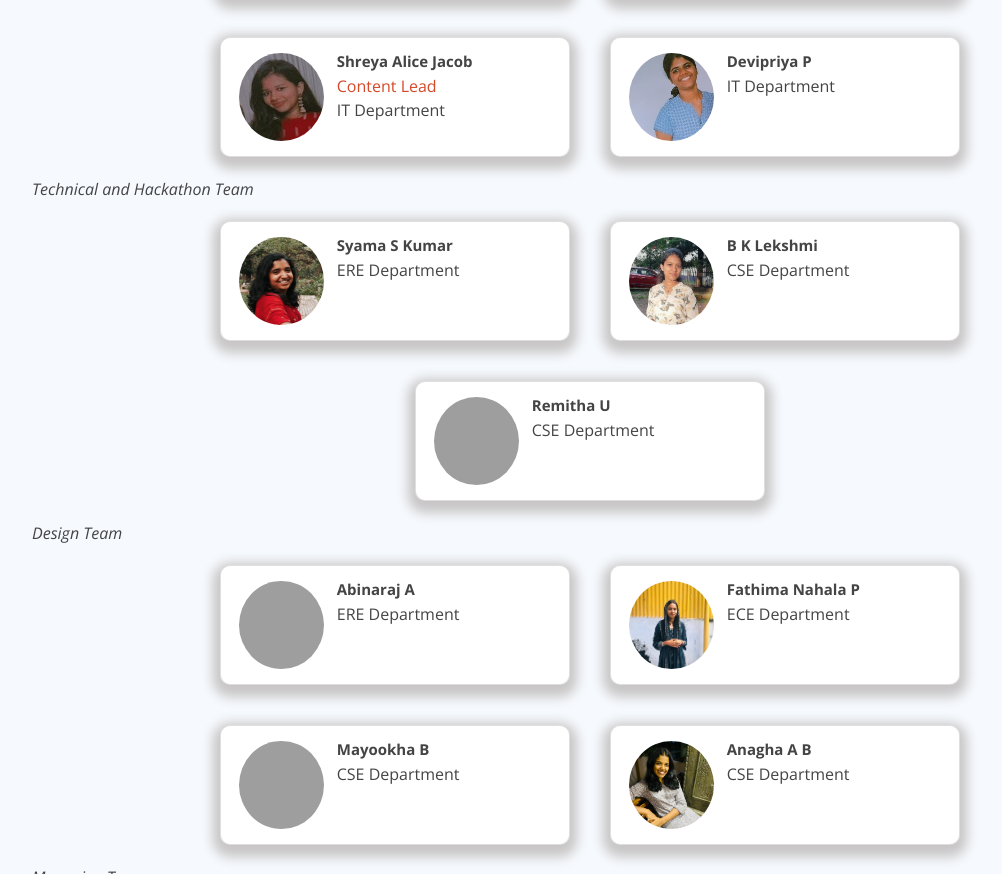
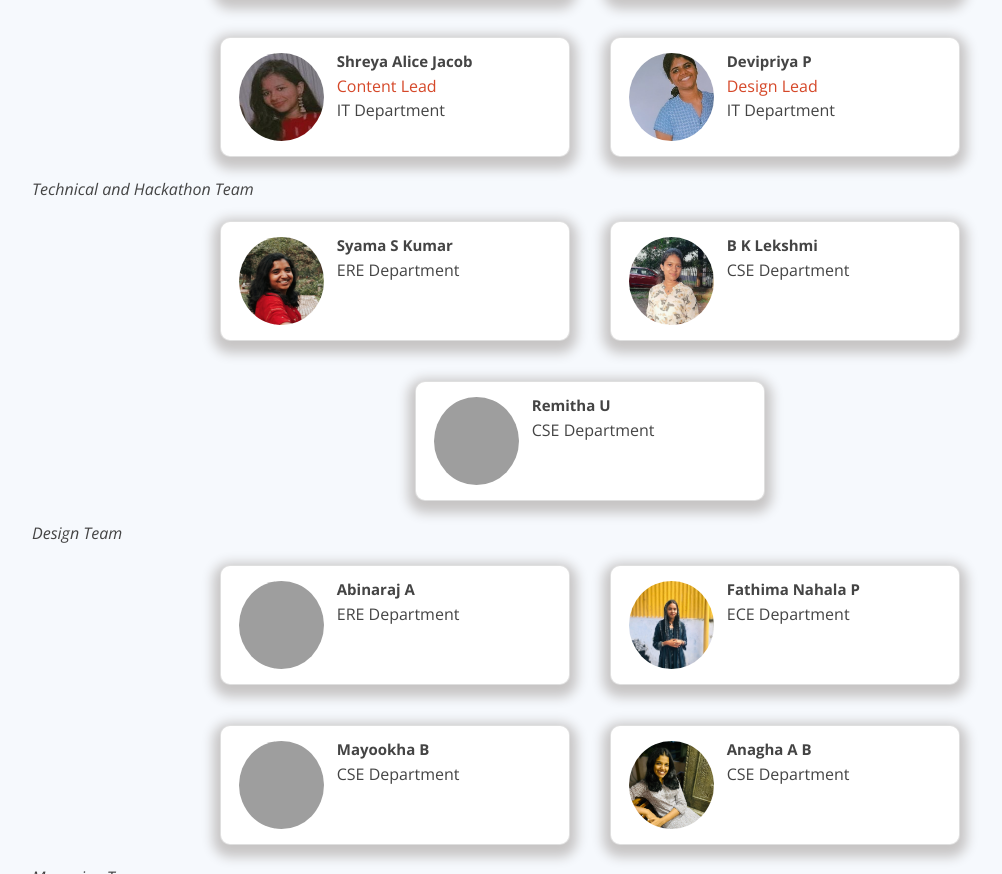
Before and after one commit to MeenakshiAM/FOSS-website, a plain HTML site: page index.html in a window 1280 px wide. Shown: the part 3693-4567 px from the top of the page, without its empty margins (50-1052 px from the left). Drawn offline with nearby package versions, Linux system fonts and the light colour scheme; grey boxes are pictures that could not be loaded.

Commit message:
design lead added

```diff
--- a/index.html
+++ b/index.html
@@ -521,6 +521,7 @@
             <div class="content">
               <div class="name">Devipriya P</div>
               <br />
+              <div class="position">Design Lead</div>
                <div class="department">IT Department</div>
 
             </div>
```
